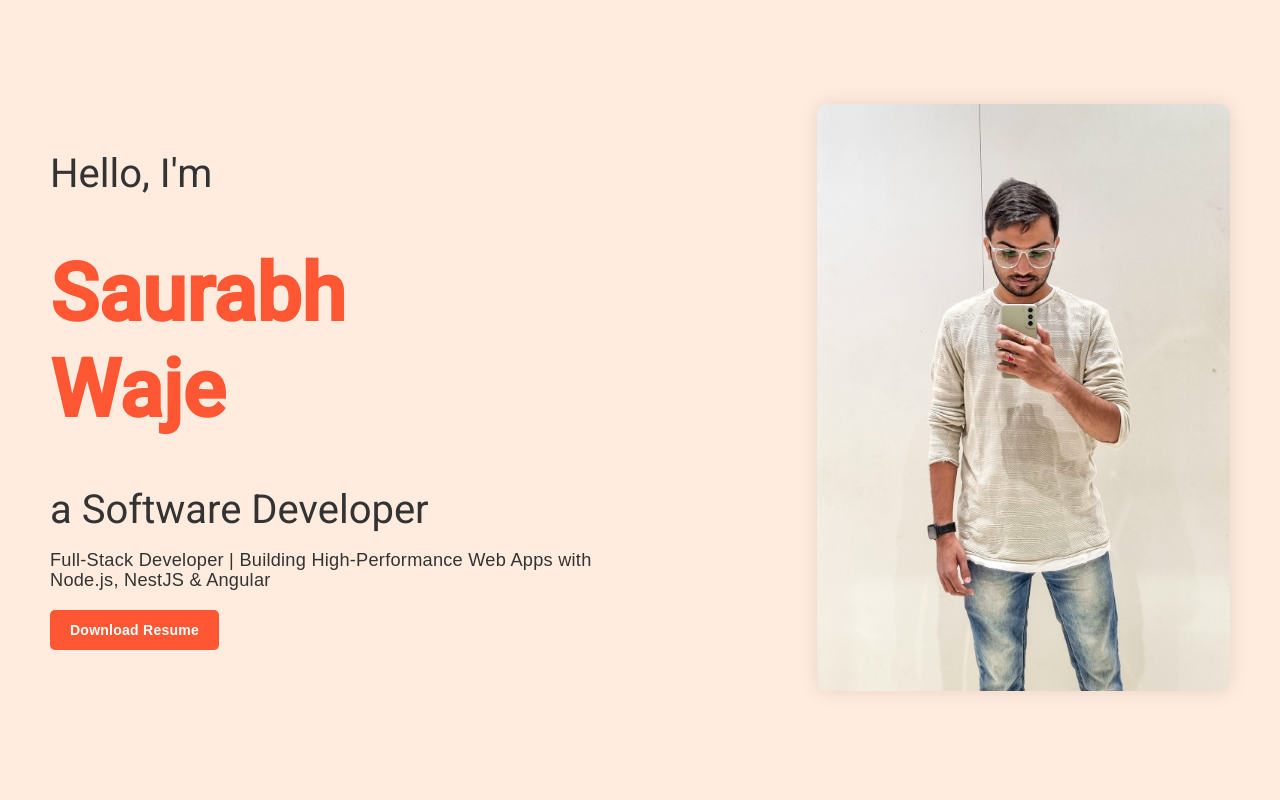
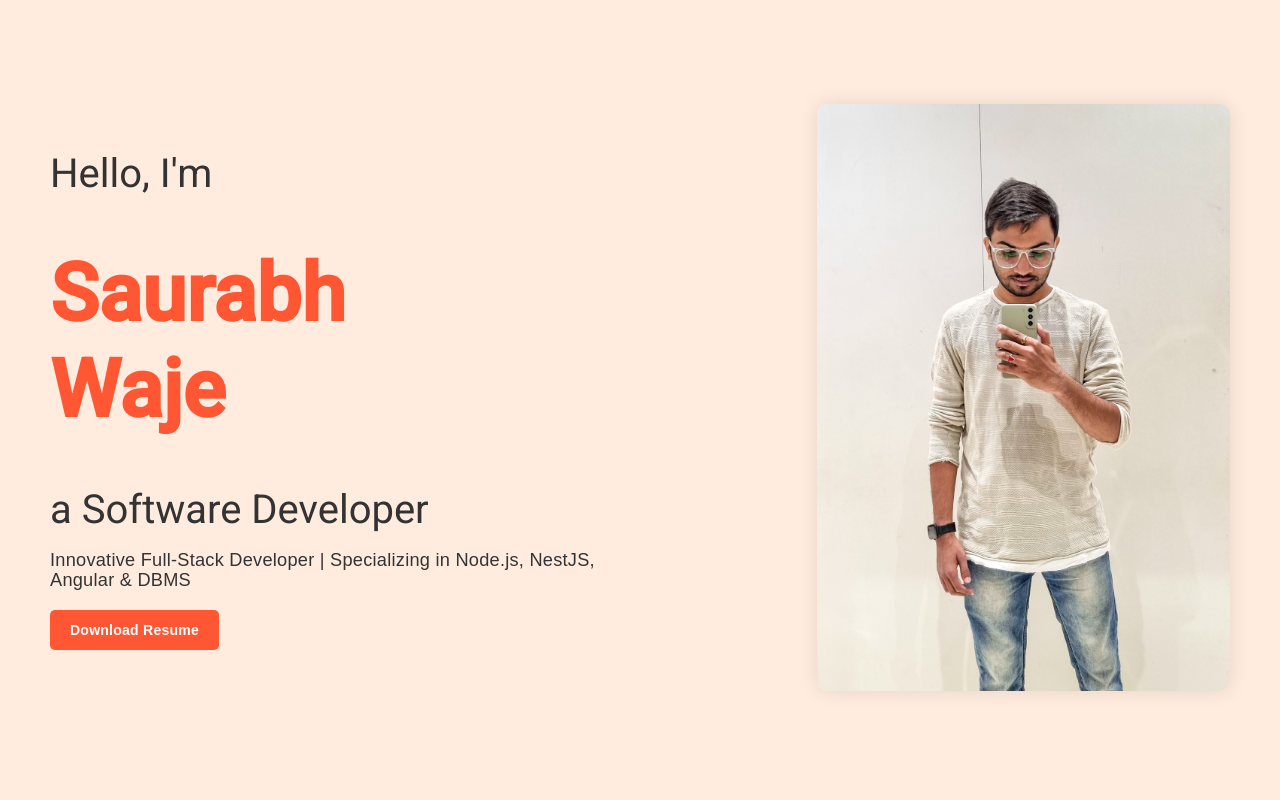
Before and after one commit to Saurabhwaje/abc, an Angular app: page /hero in a window 1280 px wide. Shown: the top 800 px of the page. Built offline with nearby package versions, Linux system fonts and the light colour scheme.

Commit message:
description Updates on hero component

```diff
--- a/src/app/hero/hero.component.html
+++ b/src/app/hero/hero.component.html
@@ -9,8 +9,7 @@
           <span class="role-text">a Software Developer</span>
         </h1>
         <p class="hero-description">
-        Full-Stack Developer | Building High-Performance Web Apps with Node.js,
-        NestJS & Angular
+          Innovative Full-Stack Developer | Specializing in Node.js, NestJS, Angular & DBMS
         </p>
         <div class="download-button">
           <a
```
Lines whose indentation alone changed are shown as unchanged.
